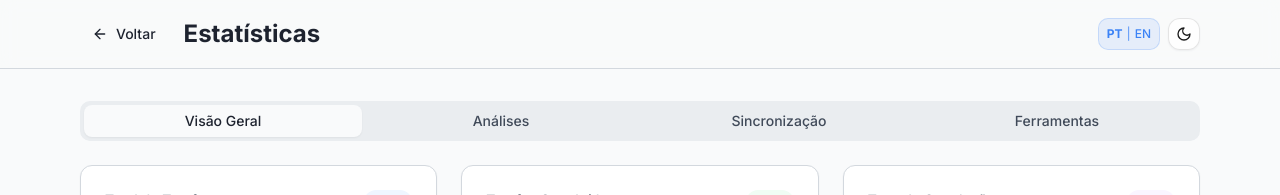
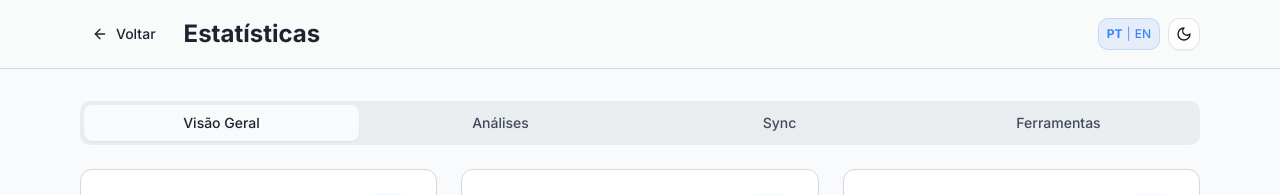
Before and after one commit to marca-patricia/quicklist-sticky-notes, a React (Vite) app: page /statistics in a window 1280 px wide. Shown: the top 195 px of the page. Built offline with nearby package versions, Linux system fonts and the light colour scheme.

Commit message:
Fix translation overlap
Adjusted the width of the "Sincronização" and "Ferramentas" tabs to prevent text overlap in Portuguese.

```diff
--- a/src/contexts/LanguageContext.tsx
+++ b/src/contexts/LanguageContext.tsx
@@ -265,7 +265,7 @@ const translations = {
     // Statistics page
     'overview': 'Visão Geral',
     'analytics': 'Análises',
-    'sync': 'Sincronização',
+    'sync': 'Sync',
     'tools': 'Ferramentas',
     'last7Days': 'Últimos 7 Dias',
     'last30Days': 'Últimos 30 Dias',
--- a/src/pages/StatisticsPage.tsx
+++ b/src/pages/StatisticsPage.tsx
@@ -176,11 +176,19 @@ export const StatisticsPage: React.FC = () => {
       {/* Main Content */}
       <main className="container max-w-6xl mx-auto px-4 py-8">
         <Tabs defaultValue="overview" className="space-y-6">
-          <TabsList className="grid w-full grid-cols-4">
-            <TabsTrigger value="overview">{t('overview')}</TabsTrigger>
-            <TabsTrigger value="analytics">{t('analytics')}</TabsTrigger>
-            <TabsTrigger value="sync">{t('sync')}</TabsTrigger>
-            <TabsTrigger value="tools">{t('tools')}</TabsTrigger>
+          <TabsList className="grid w-full grid-cols-4 h-auto p-1 gap-1">
+            <TabsTrigger value="overview" className="text-xs sm:text-sm px-2 py-2 text-center leading-tight">
+              {t('overview')}
+            </TabsTrigger>
+            <TabsTrigger value="analytics" className="text-xs sm:text-sm px-2 py-2 text-center leading-tight">
+              {t('analytics')}
+            </TabsTrigger>
+            <TabsTrigger value="sync" className="text-xs sm:text-sm px-1 py-2 text-center leading-tight">
+              {t('sync')}
+            </TabsTrigger>
+            <TabsTrigger value="tools" className="text-xs sm:text-sm px-2 py-2 text-center leading-tight">
+              {t('tools')}
+            </TabsTrigger>
           </TabsList>
 
           <TabsContent value="overview" className="space-y-6">
```
